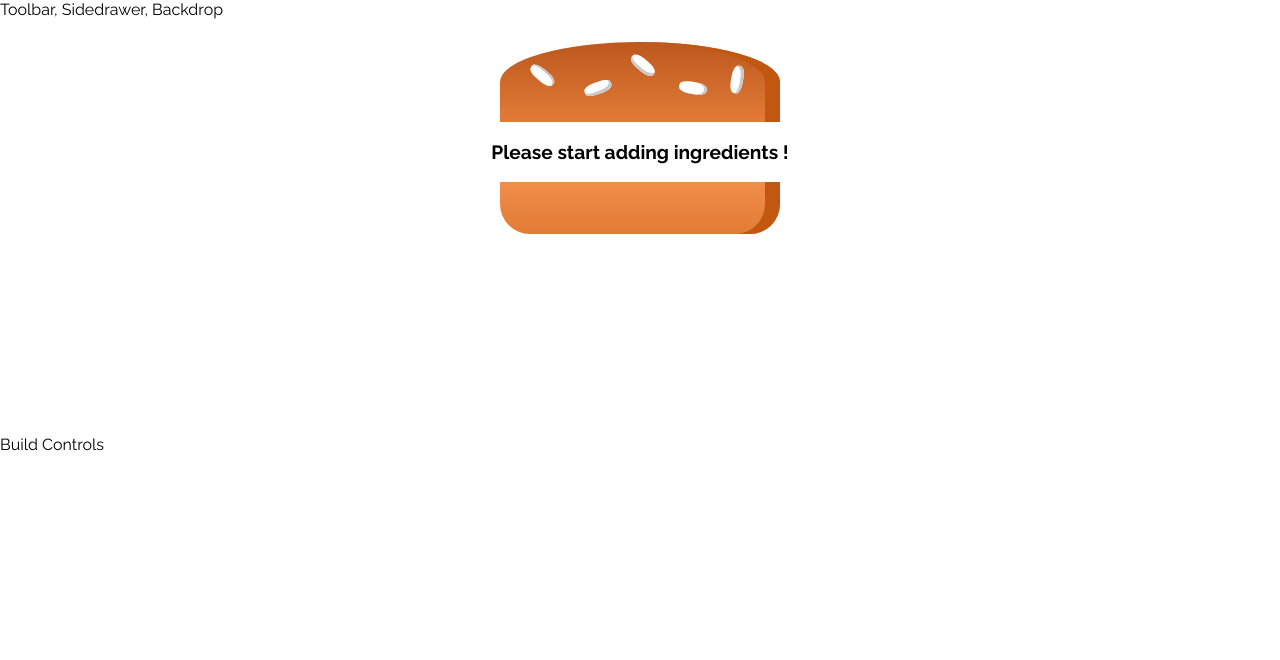
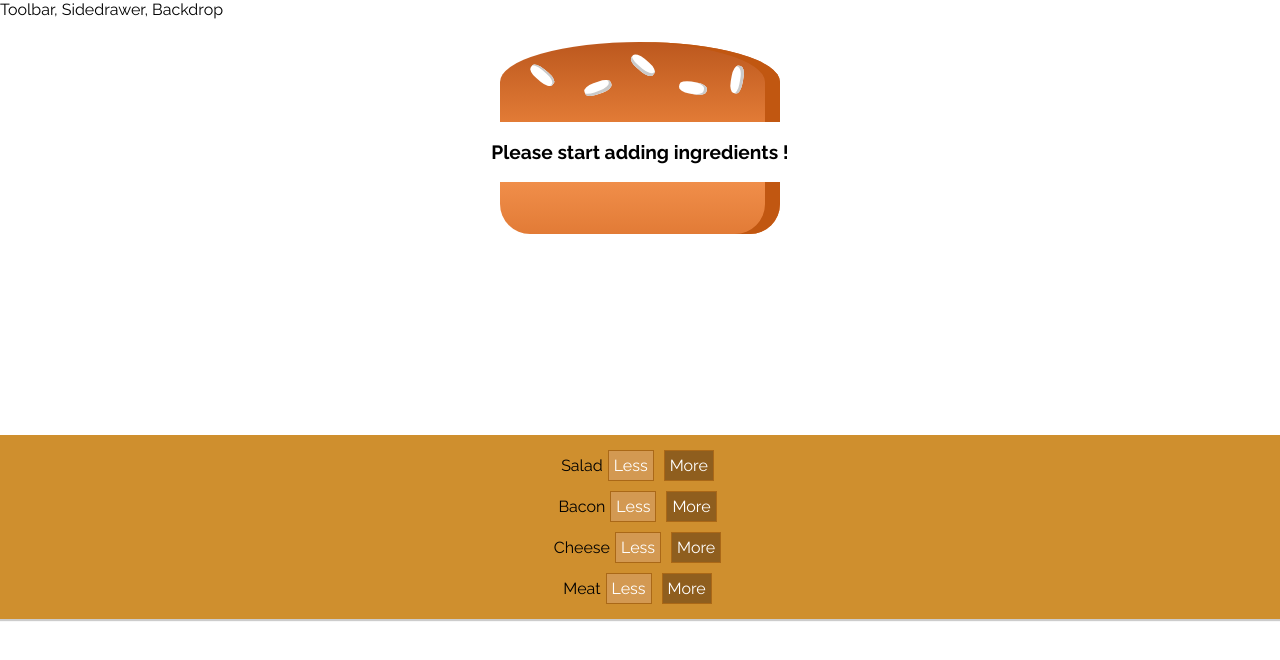
Before and after one commit to karthikmsadashivappa/React-nano, a React app: page / in a window 1280 px wide. Shown: the top 660 px of the page. Built offline with nearby package versions, Linux system fonts and the light colour scheme.

Commit message:
Outputting Multiply Build Controls

```diff
--- a/src/components/Tiny/BuildControls/BuildControl/BuildControl.js
+++ b/src/components/Tiny/BuildControls/BuildControl/BuildControl.js
@@ -1,6 +1,14 @@
 import React from 'react';
+import classes from './BuildControl.css';
 
-const BuildControl = (props) => ();
-
+const BuildControl = (props) => (
+	<div className={classes.BuildControl}>
+		<div className={classes.label}>
+			{props.label}
+		</div>
+		<button className={classes.Less}>Less</button>
+		<button className={classes.More}>More</button>
+	</div>
+);
 
 export default BuildControl;
--- a/src/components/Tiny/BuildControls/BuildControls.js
+++ b/src/components/Tiny/BuildControls/BuildControls.js
@@ -1,13 +1,19 @@
 import React from 'react';
 import classes from './BuildControls.css';
+import BuildControl from './BuildControl/BuildControl';
+
+const controls = [
+	{ label: 'Salad', type: 'salad' },
+	{ label: 'Bacon', type: 'bacon' },
+	{ label: 'Cheese', type: 'cheese' },
+	{ label: 'Meat', type: 'meat' }
+]
 
 const BuildControls = (props) => (
-	<div className={classes.BuildControl}>
-		<div className={classes.label}>
-			{props.label}
-		</div>
-		<button className={classes.Less}>Less</button>
-		<button className={classes.More}>More</button>
+	<div className={classes.BuildControls}>
+		{controls.map(ctrl => (
+			<BuildControl key={ctrl.label} label={ctrl.label}/>
+		))}
 	</div>
 );
 
--- a/src/containers/nano/Nano.js
+++ b/src/containers/nano/Nano.js
@@ -1,6 +1,7 @@
 import React, { Component } from 'react';
 import Aux from '../../hoc/Aux';
 import Tiny from '../../components/Tiny/Tiny';
+import BuildControls from'../../components/Tiny/BuildControls/BuildControls';
 
 class Nano extends Component {
 	state = {
@@ -14,7 +15,7 @@
 		return(
 			<Aux>
 				<Tiny ingredients={this.state.ingredients}/>
-				<div>Build Controls</div>
+				<BuildControls />
 			</Aux>
 		);
 	}
```
